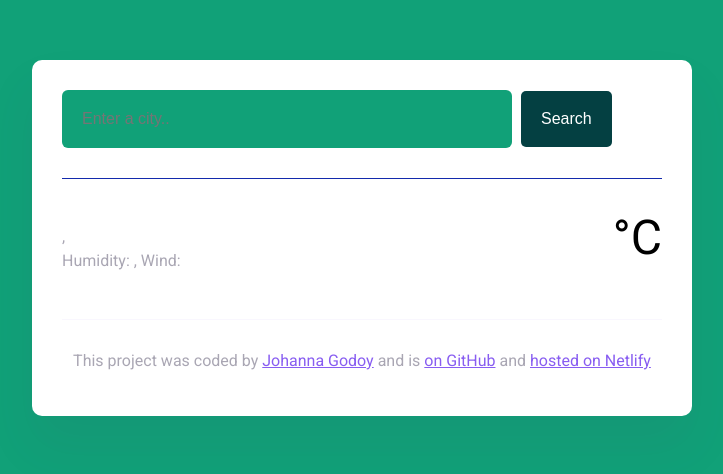
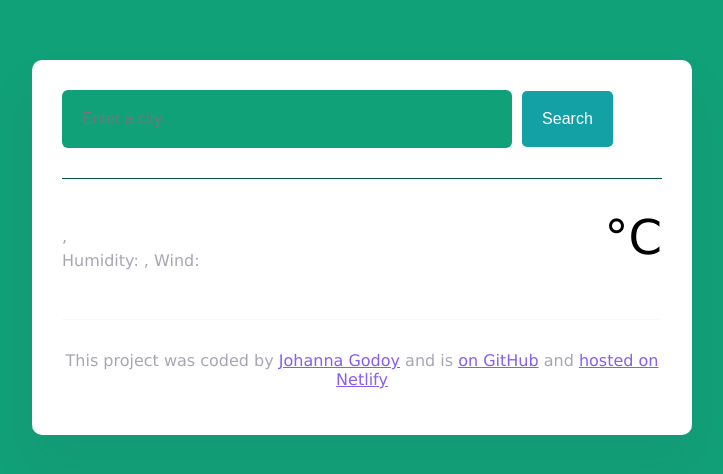
Before and after one commit to JoGoCEb/weather_app_new, a website built with Parcel: page index.html in a window 1280 px wide. Shown: the whole page, without its empty margins (278-1001 px from the left). Built offline with nearby package versions, Linux system fonts and the light colour scheme; no server answers.

Commit message:
Update styles.css
add design

```diff
--- a/src/styles.css
+++ b/src/styles.css
@@ -1,6 +1,6 @@
 body {
   background: #11a178;
-  font-family: "Roboto", sans-serif;
+  font-family: Verdana, Geneva, Tahoma, sans-serif;
 }
 
 a {
@@ -18,7 +18,7 @@ a {
 }
 
 header {
-  border-bottom: 1px solid #132aac;
+  border-bottom: 1px solid #035741;
   padding-bottom: 30px;
 }
 
@@ -35,7 +35,7 @@ header {
 .search-form-button {
   margin-left: 5px;
   font-size: 16px;
-  background-color: #044042;
+  background-color: #14a1a6;
   color: white;
   border: none;
   padding: 20px;
```
